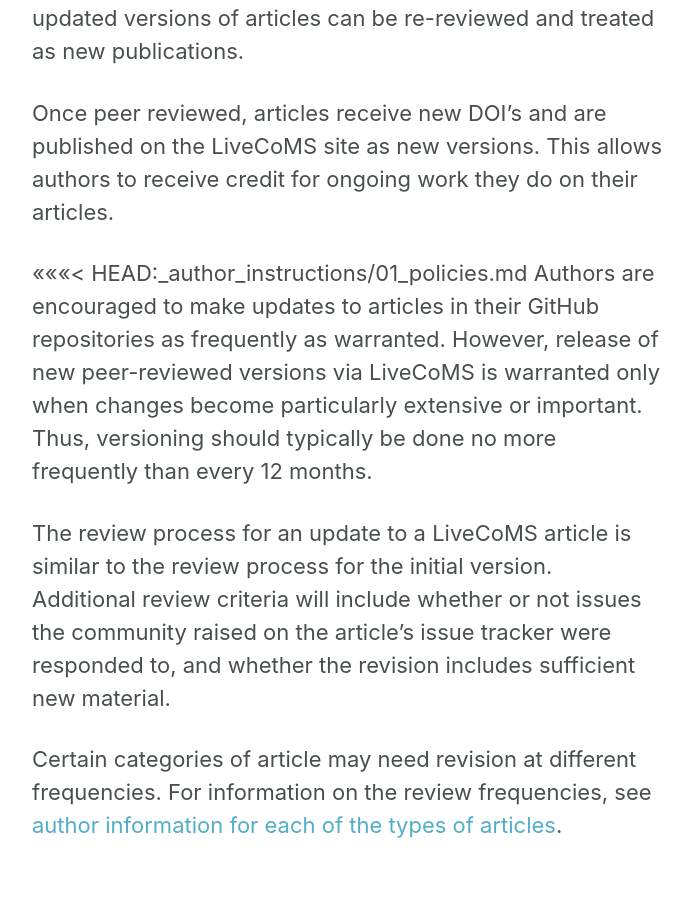
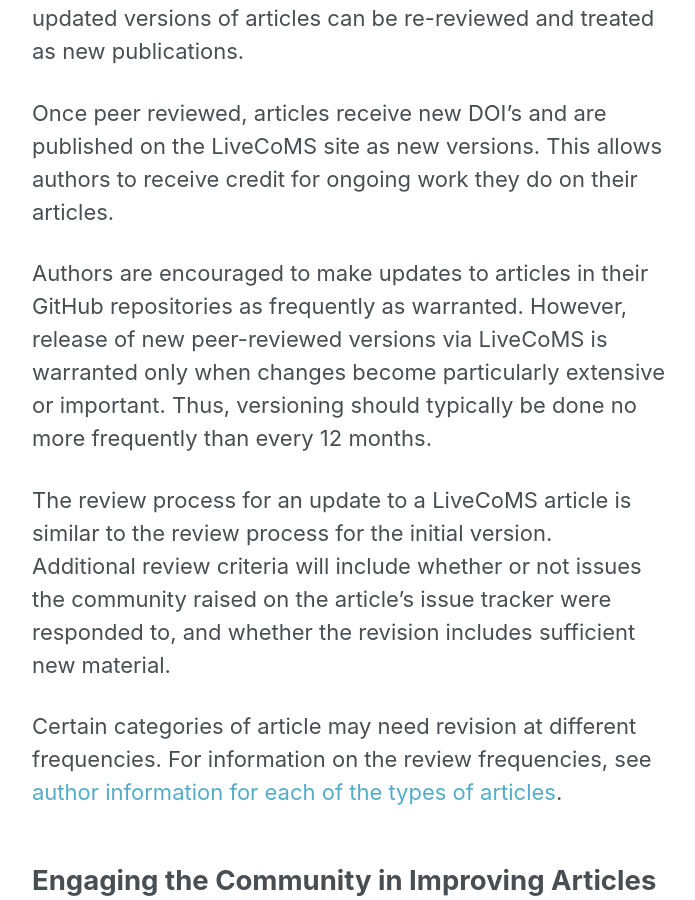
Before and after one commit to livecomsjournal/livecomsjournal.github.io, a Jekyll site: the page built from _author_instructions/01_policies.md, in a window 1280 px wide and 900 px high, scrolled down 8029 px. Shown: the whole window, without its empty margins (290-985 px from the left). Built offline with Jekyll 4.4.1, drawn with Linux system fonts in a browser that asks for light colours; part of the change alters nothing that is shown.

```diff
--- a/_author_instructions/01_policies.md
+++ b/_author_instructions/01_policies.md
@@ -166,7 +166,6 @@ A unique aspect of LiveCoMS is article versions, where new, updated versions of
 Once peer reviewed, articles receive new DOI’s and are published on the LiveCoMS site as new versions.
 This allows authors to receive credit for ongoing work they do on their articles.
 
-<<<<<<< HEAD:_author_instructions/01_policies.md
 Authors are encouraged to make updates to articles in their GitHub repositories as frequently as warranted.
 However, release of new peer-reviewed versions via LiveCoMS is warranted only when changes become particularly extensive or important.
 Thus, versioning should typically be done no more frequently than every 12 months.
@@ -190,7 +189,7 @@ This can be done via conventional means, such as contacting the relevant authors
 
 ## Paper Writing as Code Development
 
-This model of updatable papers, curated with community input, allows paper-writing to become much more like code development -- a process of iterative improvement. This approach can be called [paper writing as code development](07_paper_code.md), and allows authors to benefit from well-established practices and tools which help code developers.
+This model of updatable papers, curated with community input, allows paper-writing to become much more like code development -- a process of iterative improvement. This approach can be called [paper writing as code development](../_about_livecoms/01_paper_code.md), and allows authors to benefit from well-established practices and tools which help code developers.
 
 # Authorship and Changes to Authorship
 
```
